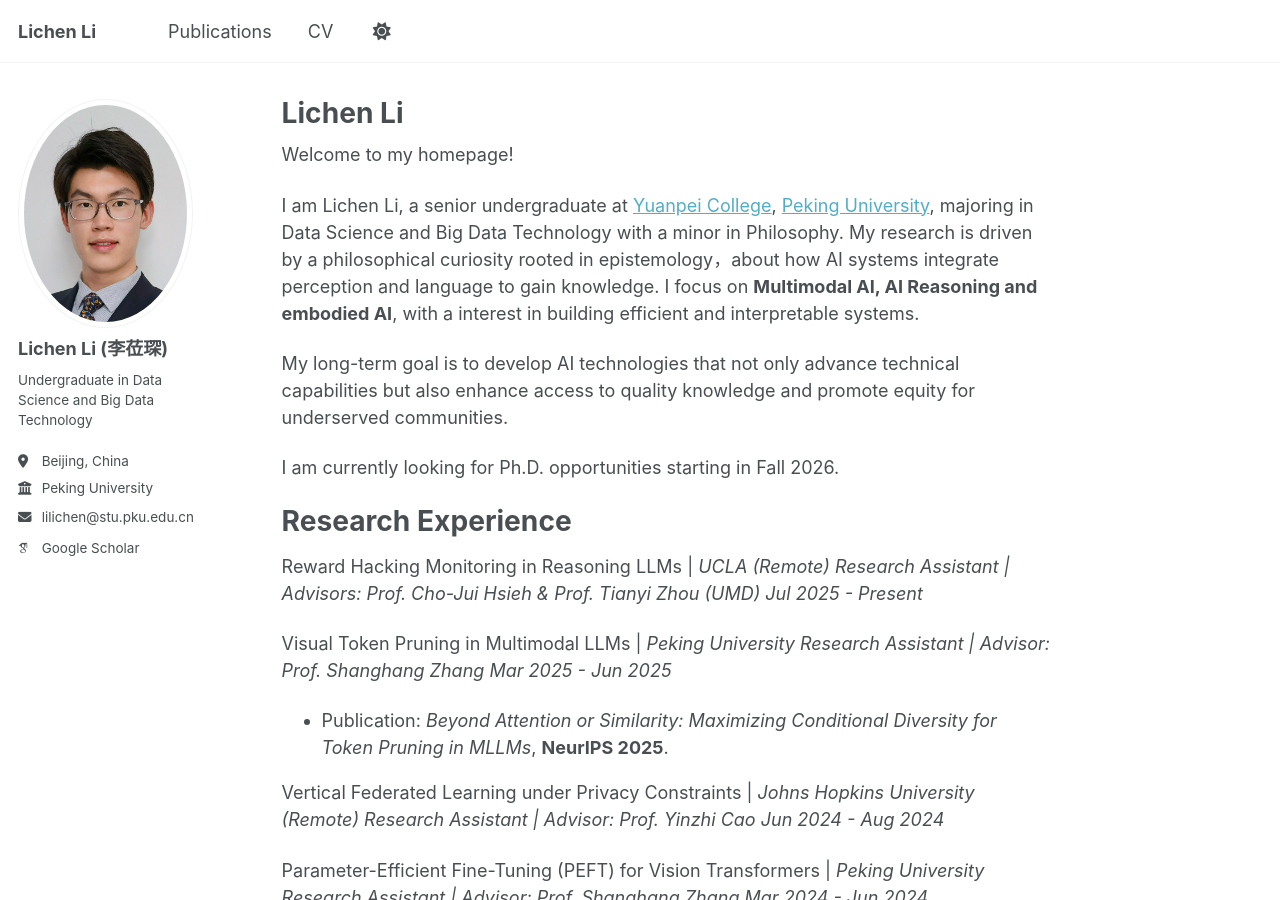
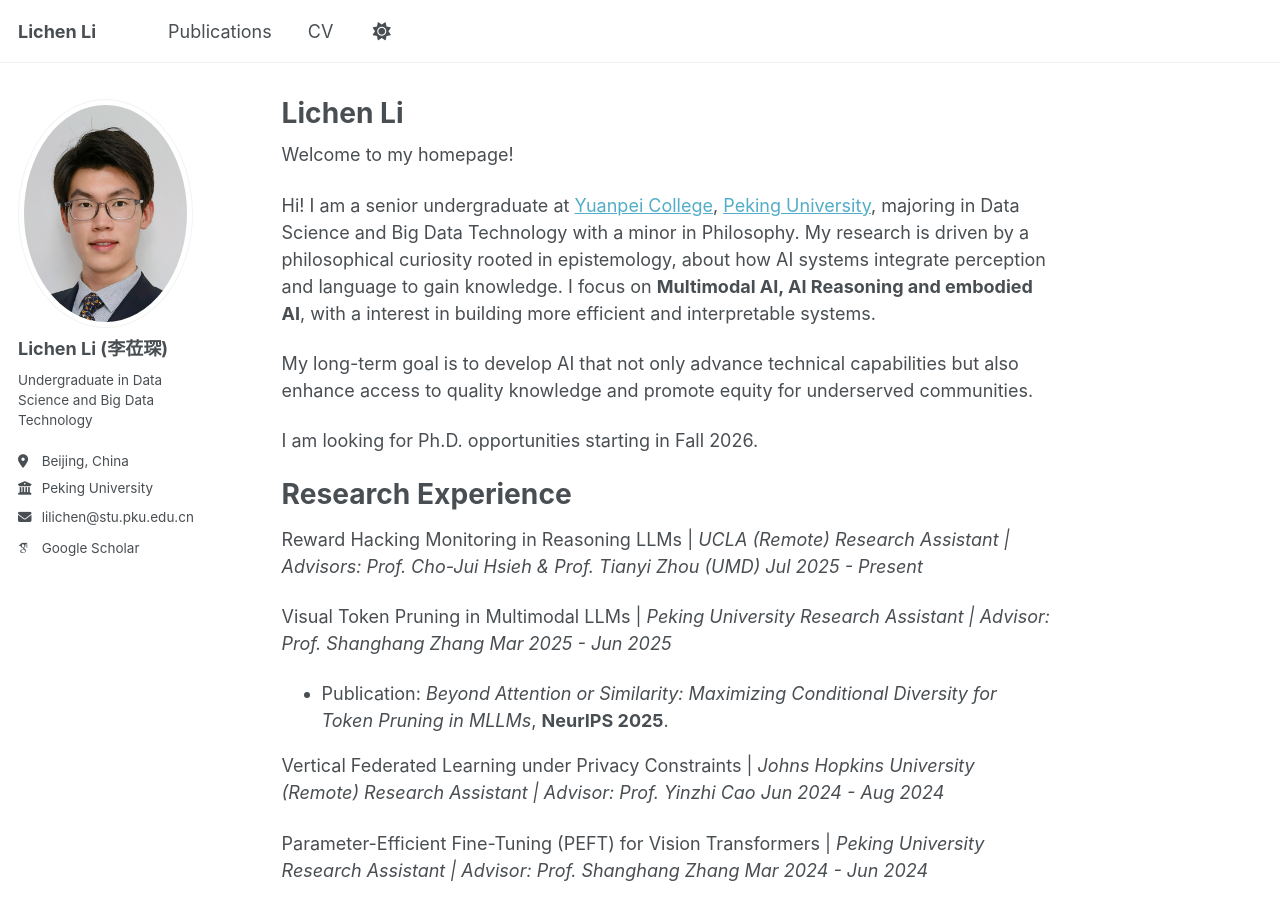
Before and after one commit to LichenLillc/LichenLillc.github.io, a Jekyll site: the page built from _pages/about.md, in a window 1280 px wide and 900 px high. Built offline with Jekyll 4.4.1, drawn with Linux system fonts in a browser that asks for light colours; some web fonts are replaced; a script that is not in the unit is left out.

Commit message:
Revise about page content for clarity and conciseness
Updated personal introduction and refined language for clarity.

```diff
--- a/_pages/about.md
+++ b/_pages/about.md
@@ -9,12 +9,12 @@ redirect_from:
 
 Welcome to my homepage!
 
-I am Lichen Li, a senior undergraduate at [Yuanpei College](https://yuanpei.pku.edu.cn/en/aboutyuanpei/collegeprofile/index.htm), [Peking University](https://english.pku.edu.cn), majoring in Data Science and Big Data Technology with a minor in Philosophy.
-My research is driven by a philosophical curiosity rooted in epistemology，about how AI systems integrate perception and language to gain knowledge. I focus on **Multimodal AI, AI Reasoning and embodied AI**, with a interest in building efficient and interpretable systems.
+Hi! I am a senior undergraduate at [Yuanpei College](https://yuanpei.pku.edu.cn/en/aboutyuanpei/collegeprofile/index.htm), [Peking University](https://english.pku.edu.cn), majoring in Data Science and Big Data Technology with a minor in Philosophy.
+My research is driven by a philosophical curiosity rooted in epistemology, about how AI systems integrate perception and language to gain knowledge. I focus on **Multimodal AI, AI Reasoning and embodied AI**, with a interest in building more efficient and interpretable systems.
 
-My long-term goal is to develop AI technologies that not only advance technical capabilities but also enhance access to quality knowledge and promote equity for underserved communities.
+My long-term goal is to develop AI that not only advance technical capabilities but also enhance access to quality knowledge and promote equity for underserved communities.
 
-I am currently looking for Ph.D. opportunities starting in Fall 2026.
+I am looking for Ph.D. opportunities starting in Fall 2026.
 
 
 Research Experience
```
